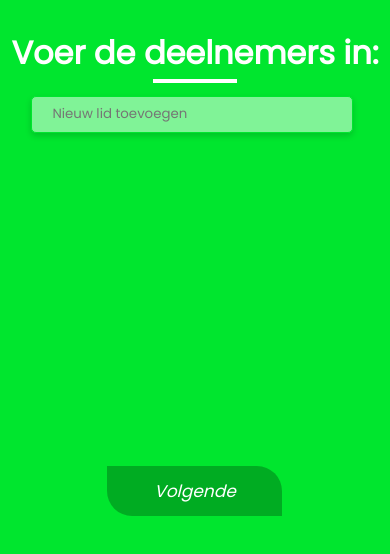
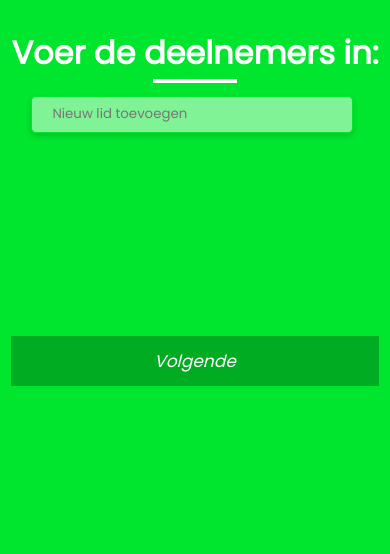
Before and after one commit to Roy-Ermers/slemp, a Vue app: page / in a window 390 px wide. Both pictures are taken after a click on the button "Start". Shown: the top 554 px of the page. Built offline with nearby package versions, Linux system fonts and the light colour scheme.

Commit message:
fixed a few bugs

```diff
--- /dev/null
+++ b/public/service-worker.js
@@ -0,0 +1,6 @@
+// Listen for install event, set callback
+self.addEventListener('install', function (event) {
+	// Perform some task
+});
+
+self.addEventListener("fetch", (ev) => ev.respondWith(ev.request));
--- a/src/App.vue
+++ b/src/App.vue
@@ -35,6 +35,16 @@ export default {
     }
   },
   mounted: function() {
+    if ("serviceWorker" in navigator) {
+      navigator.serviceWorker
+        .register("/service-worker.js")
+        .then(function(registration) {
+          console.log("Registration successful, scope is:", registration.scope);
+        })
+        .catch(function(error) {
+          console.log("Service worker registration failed, error:", error);
+        });
+    }
     window.addEventListener("beforeinstallprompt", e => {
       e.preventDefault();
       e.prompt();
--- a/src/components/Question.vue
+++ b/src/components/Question.vue
@@ -27,8 +27,8 @@
 }
 .timer {
   position: relative;
-  width: 5em;
-  height: 5em;
+  width: 10em;
+  height: 10em;
 }
 .done {
   animation: flicker 500ms ease infinite;
@@ -59,11 +59,11 @@
   bottom: 0;
   left: 0;
   right: 0;
-  font-size: 3em;
+  font-size: 5em;
   color: #fff;
   margin: 0;
   text-align: center;
-  line-height: 1.666em;
+  line-height: 2em;
   font-family: "poppins";
   font-weight: 300;
   mix-blend-mode: screen;
@@ -177,7 +177,7 @@ export default {
         Math.floor(this.database.questions.length * Math.random())
       ];
       this.currentQuestion = q;
-
+      startTime = undefined;
       if (q.timer) {
         this.time = q.timer;
       } else this.time = undefined;
--- a/src/components/nameForm.vue
+++ b/src/components/nameForm.vue
@@ -150,5 +150,13 @@ input[type="text"].new {
   }
 }
 @media screen and (max-width: 812px) {
+  .nextbtn {
+    position: fixed;
+    bottom: 0;
+    left: 0;
+    right: 0;
+    width: 100%;
+    border-radius: 0;
+  }
 }
 </style>
```
Also changed, not shown: public/logo.png, 1 other file (tests, documents, lock files or other folders).
